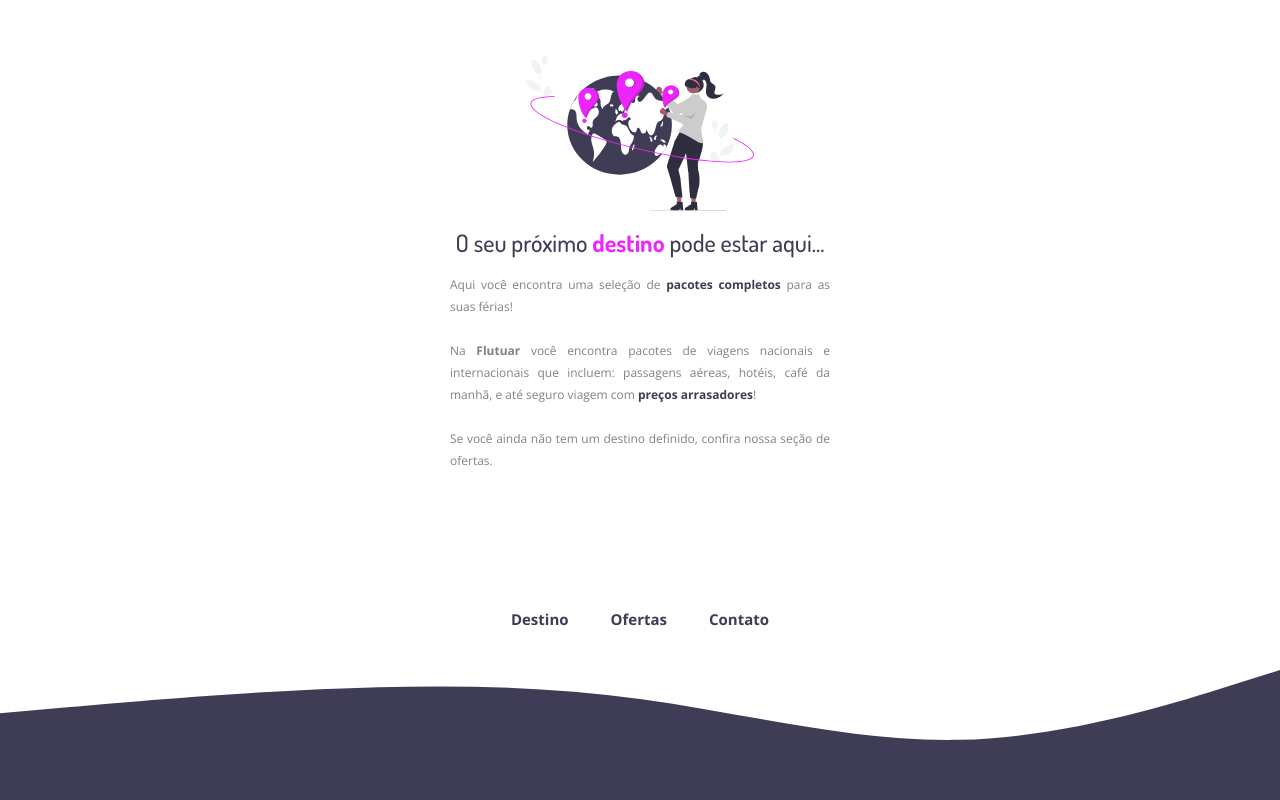
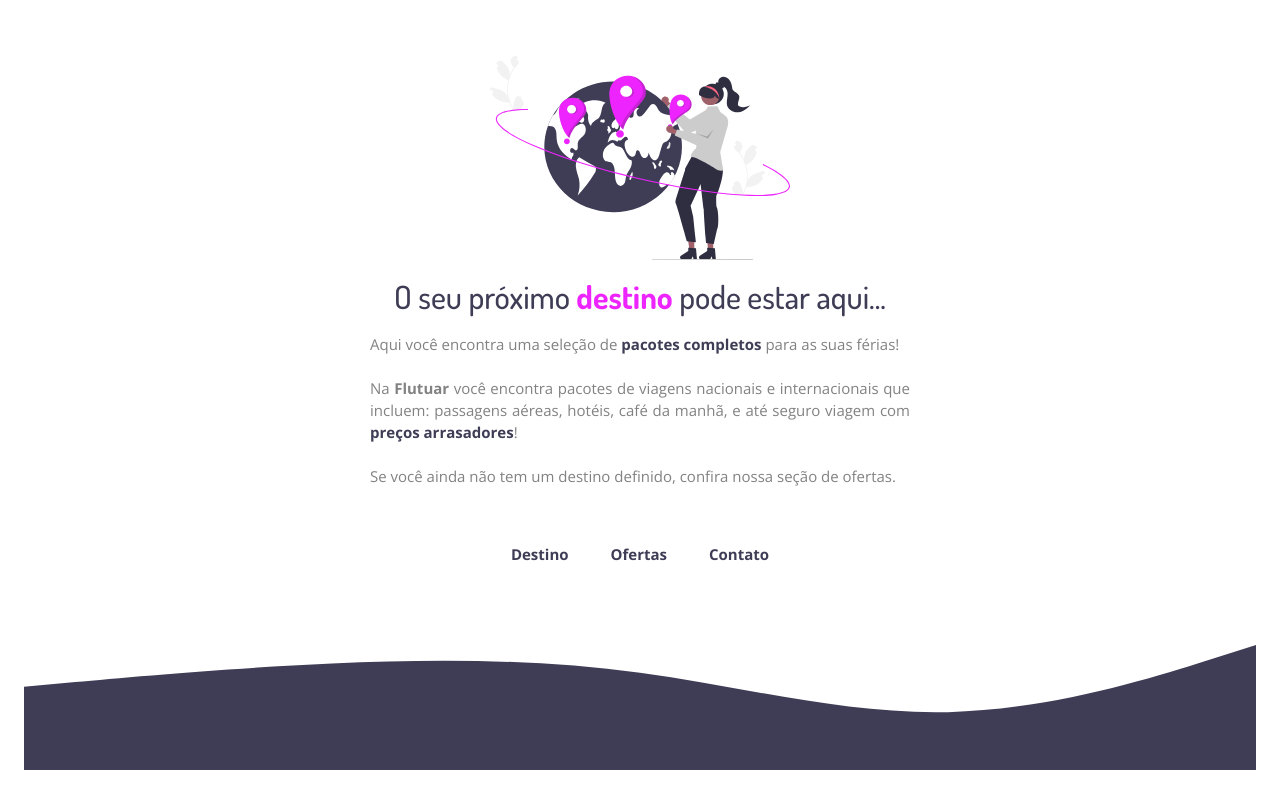
Before and after one commit to paulinhoteixeira/flutuar, a plain HTML site: page index.html in a window 1280 px wide. Drawn offline with nearby package versions, Linux system fonts and the light colour scheme.

Commit message:
desktop style

```diff
--- a/style.css
+++ b/style.css
@@ -102,6 +102,7 @@ footer {
 
   position: absolute;
   bottom: 0;
+
 }
 
 #footer-bg {
@@ -110,3 +111,26 @@ footer {
   height: auto;
   margin-top: 4rem;
 }
+
+@media(width > 800px){
+  main img{
+    width: 30rem;
+    height: auto;
+  }
+
+  h1{
+    font-size: 3.2rem;
+  }
+
+  p{
+    font-size: 1.5rem;
+    max-width: 54rem;
+  }
+
+  footer{
+    position: unset;
+    display: flex;
+    flex-direction: column;
+    width: 100%;
+  }
+}
```
